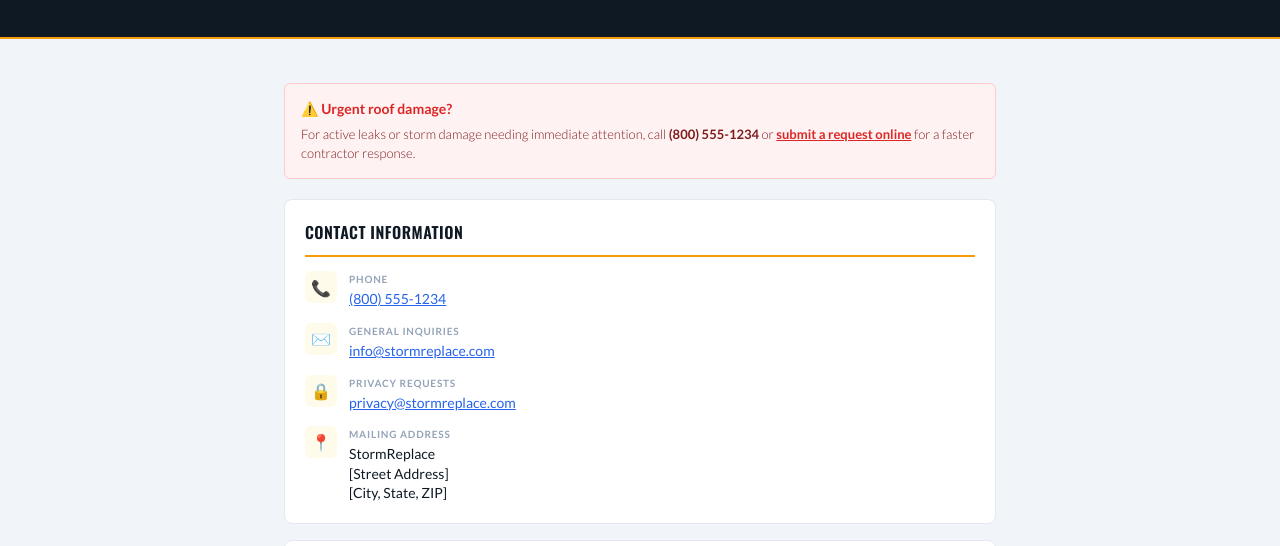
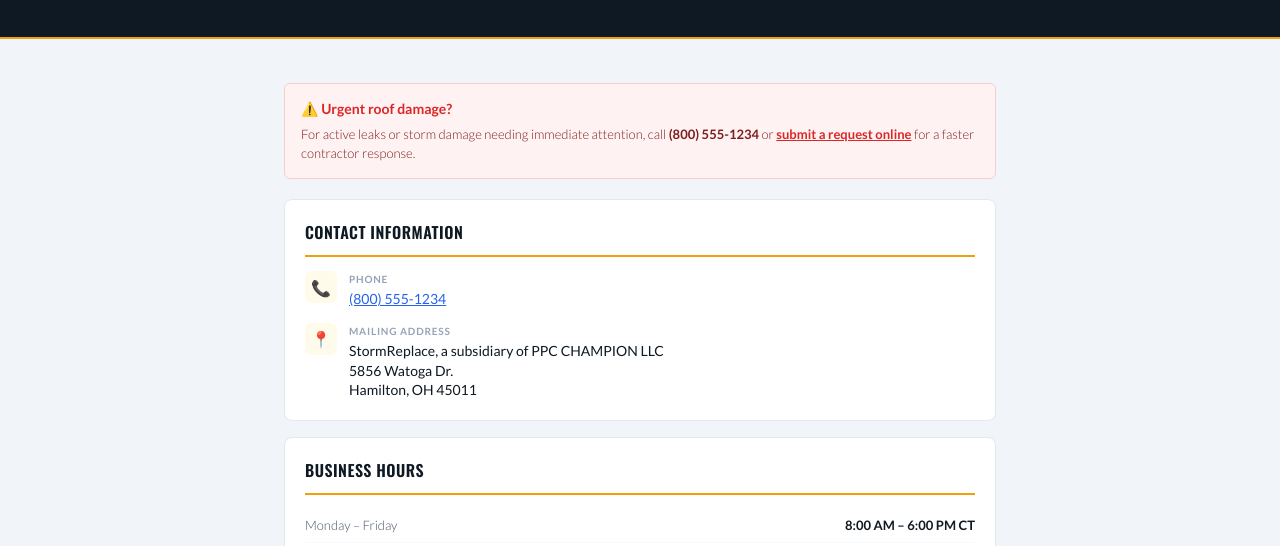
Before and after one commit to dathenfairley/stormreplace-site, a plain HTML site: page contact.html in a window 1280 px wide. Shown: the part 195-741 px from the top of the page. Drawn offline with nearby package versions, Linux system fonts and the light colour scheme.

Commit message:
Update contact.html
changed contact info

```diff
--- a/contact.html
+++ b/contact.html
@@ -72,16 +72,8 @@
         <div><div class="contact-label">Phone</div><div class="contact-value"><a href="tel:+18005551234">(800) 555-1234</a></div></div>
       </div>
       <div class="contact-row">
-        <div class="contact-icon">✉️</div>
-        <div><div class="contact-label">General Inquiries</div><div class="contact-value"><a href="mailto:info@stormreplace.com">info@stormreplace.com</a></div></div>
-      </div>
-      <div class="contact-row">
-        <div class="contact-icon">🔒</div>
-        <div><div class="contact-label">Privacy Requests</div><div class="contact-value"><a href="mailto:privacy@stormreplace.com">privacy@stormreplace.com</a></div></div>
-      </div>
-      <div class="contact-row">
         <div class="contact-icon">📍</div>
-        <div><div class="contact-label">Mailing Address</div><div class="contact-value">StormReplace<br>[Street Address]<br>[City, State, ZIP]</div></div>
+        <div><div class="contact-label">Mailing Address</div><div class="contact-value">StormReplace, a subsidiary of PPC CHAMPION LLC<br>5856 Watoga Dr.<br>Hamilton, OH 45011</div></div>
       </div>
     </div>
 
```
